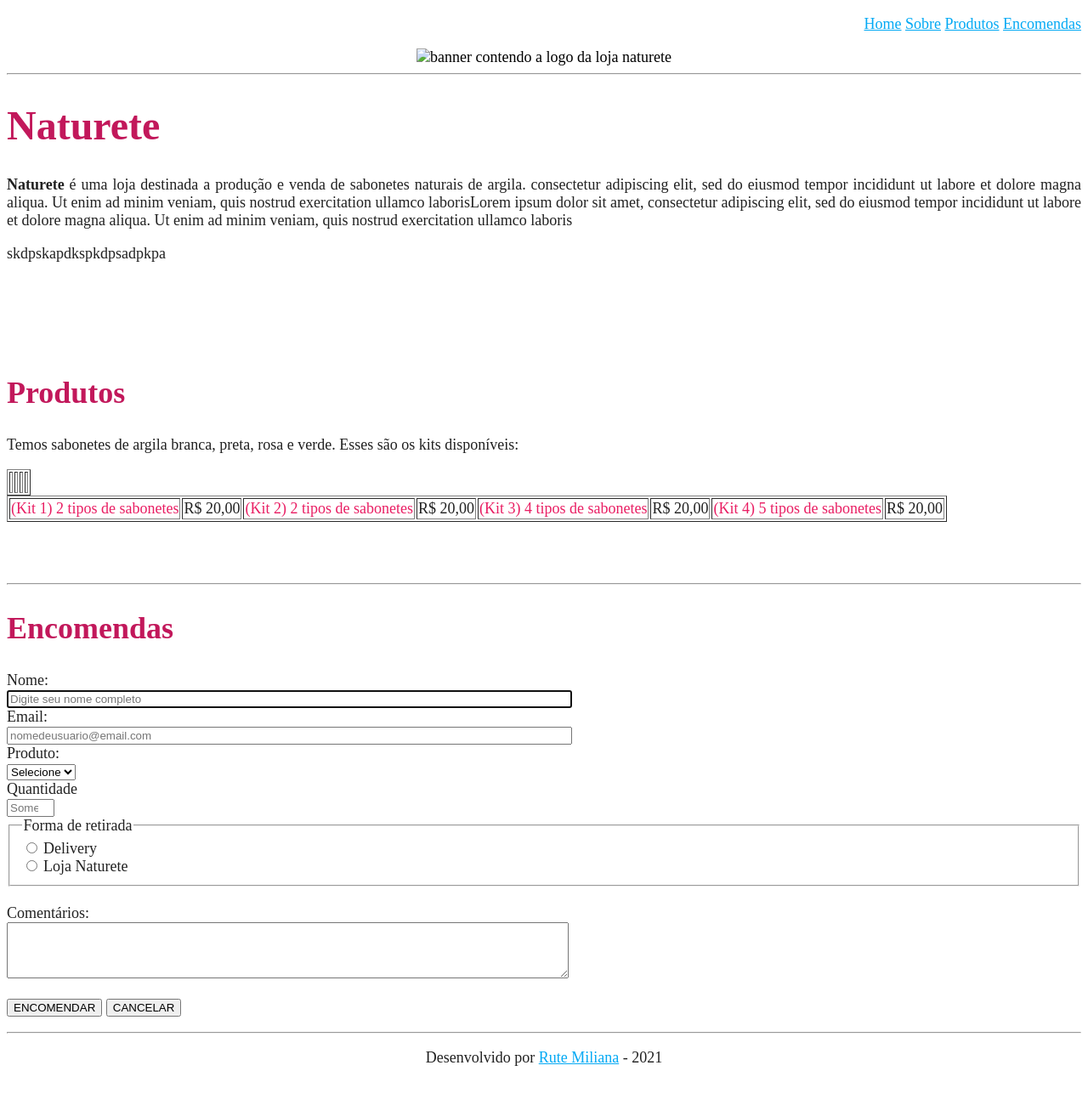
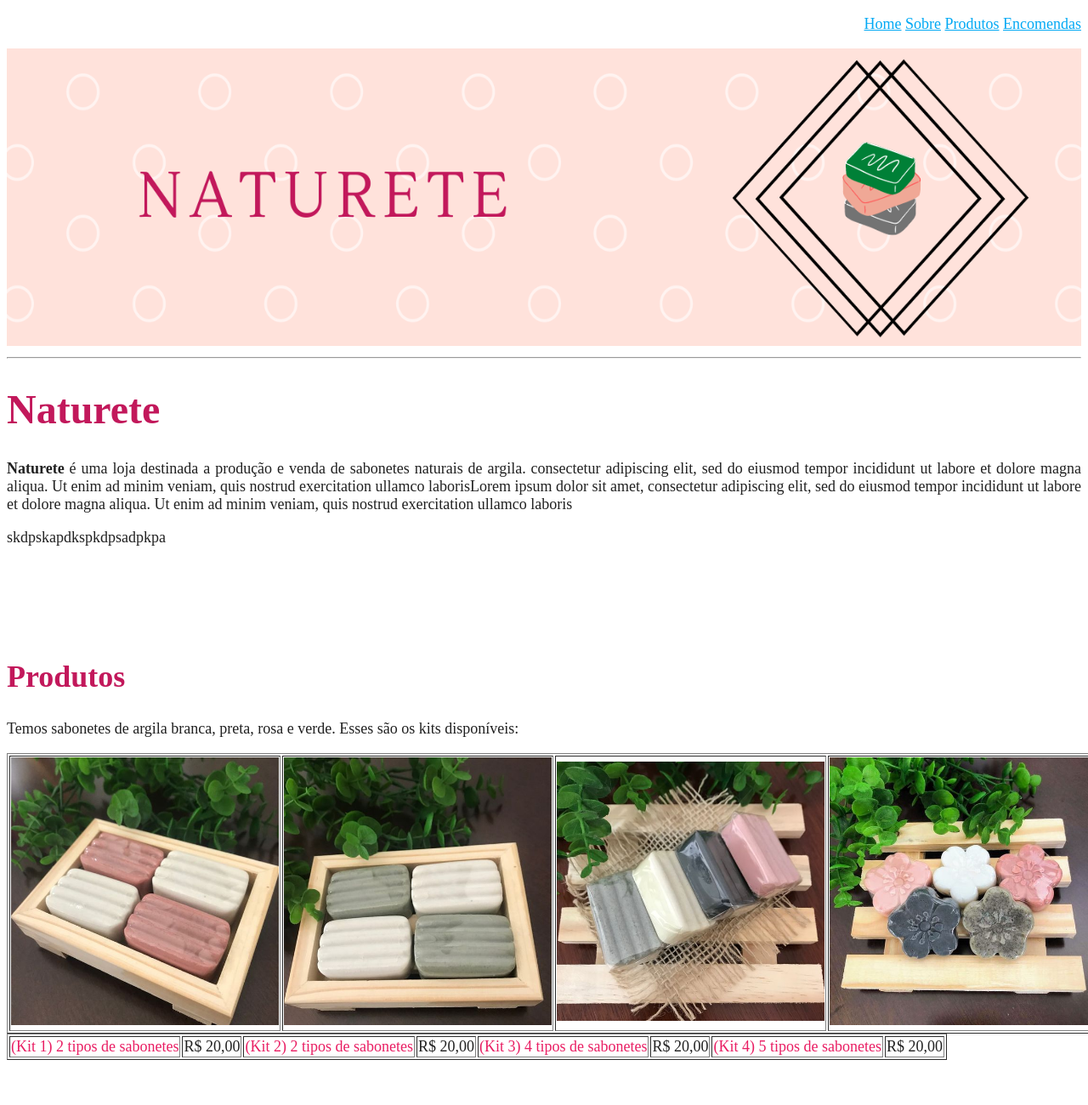
Before and after one commit to rutemiliana/Naturete_1, a plain HTML site: page sitesabonete/index.html in a window 1280 px wide. Shown: the top 1300 px of the page at 85% size. Drawn offline with Linux system fonts and the light colour scheme; the site is published under a folder, as on GitHub Pages, so addresses that start at the root find nothing.

Commit message:
correção
ok

```diff
--- a/sitesabonete/index.html
+++ b/sitesabonete/index.html
@@ -14,7 +14,7 @@
 				<a href="#produtos">Produtos</a>
 				<a href="#encomendas">Encomendas</a>
         </p>
-          <img src="/sitesabonete/img/banner.png" alt="banner contendo a logo da loja naturete" width="100%" height="350"/>
+          <img src="img/banner.png" alt="banner contendo a logo da loja naturete" width="100%" height="350"/>
 			</font>
     </center>
 
@@ -40,10 +40,10 @@
 
         <table border="1">
           <tr>
-            <td> <img src="/sitesabonete/img/kit1.jpg" width="315" alt=""/> </td>
-            <td> <img src="/sitesabonete/img/kit2.jpg" width="315"alt=""/></td>
-            <td> <img src="/sitesabonete/img/kit3.jpg" width="315"alt=""/></td>
-            <td> <img src="/sitesabonete/img/kit4.jpg" width="315"alt=""/></td>
+            <td> <img src="img/kit1.jpg" width="315" alt=""/> </td>
+            <td> <img src="img/kit2.jpg" width="315"alt=""/></td>
+            <td> <img src="img/kit3.jpg" width="315"alt=""/></td>
+            <td> <img src="img/kit4.jpg" width="315"alt=""/></td>
           </tr>
         </table>
           <table border="1">
```
